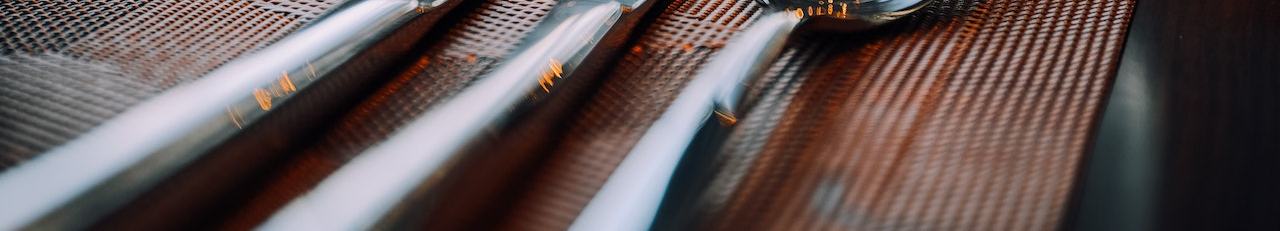
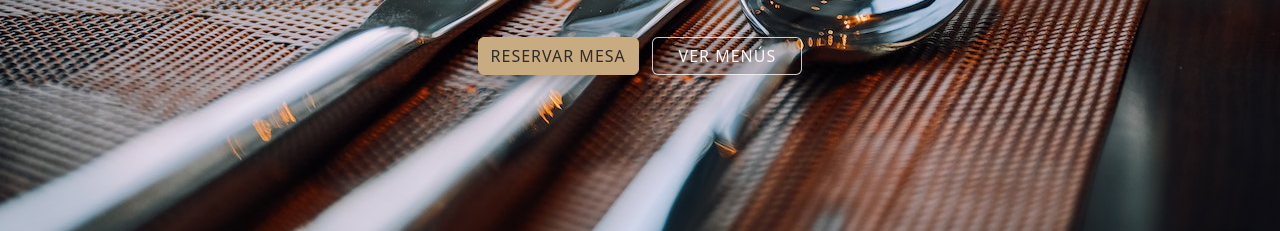
Before and after one commit to ilkogarcia/igp-btc-fsd-pry2-restaurant, a website: page pages/menu.html in a window 1280 px wide. Shown: the part 488-719 px from the top of the page. Drawn offline with nearby package versions, Linux system fonts and the light colour scheme.

Commit message:
feat: add hero cta hierarchy

```diff
--- a/css/styles.css
+++ b/css/styles.css
@@ -608,6 +608,33 @@ body {
     min-width: 150px;
     letter-spacing: 1px;
     text-transform: uppercase;
+}
+
+.landing-cta-group .btn-primary-cta {
+    color: var(--almost-bg-color);
+    background-color: var(--gold-color);
+    border-color: var(--gold-color);
+    box-shadow: 0 0.45rem 1.15rem rgba(0, 0, 0, 0.28);
+}
+
+.landing-cta-group .btn-primary-cta:hover,
+.landing-cta-group .btn-primary-cta:focus {
+    color: var(--almost-bg-color);
+    background-color: var(--almostwhite-color);
+    border-color: var(--almostwhite-color);
+}
+
+.landing-cta-group .btn-secondary-cta {
+    color: var(--almostwhite-color);
+    background-color: rgba(0, 0, 0, 0.16);
+    border-color: rgba(255, 255, 255, 0.78);
+}
+
+.landing-cta-group .btn-secondary-cta:hover,
+.landing-cta-group .btn-secondary-cta:focus {
+    color: var(--almost-bg-color);
+    background-color: var(--almostwhite-color);
+    border-color: var(--almostwhite-color);
 }
 
 .landing-copy {
--- a/pages/menu.html
+++ b/pages/menu.html
@@ -205,6 +205,10 @@
         <h1 class="title secondarypage-title">NUESTRA CARTA</h1>
         <h2 class="subtitle page-subtitle">Viejo Barrio – Asador Argentino</h2>
         <p class="text page-text hero-lead">Carta de parrilla argentina en Valencia: entrantes, carnes a la brasa, parrilladas para compartir y postres.</p>
+        <div class="landing-cta-group">
+            <a href="https://widget.thefork.com/es/9989afab-6dfe-4e01-907b-f6156681eea0?step=date&utm_source=viejobarrio.es" target="_blank" rel="noopener" class="btn btn-primary-cta" role="button">Reservar mesa</a>
+            <a href="/pages/tasting.html" class="btn btn-outline-light btn-secondary-cta" role="button">Ver menús</a>
+        </div>
         </div>
     </div>
     </div>
```
Also changed, not shown: index.html (+2 -2 lines), pages/contact.html (+4 -0 lines), pages/tasting.html (+4 -0 lines), pages/wines.html (+4 -0 lines).
